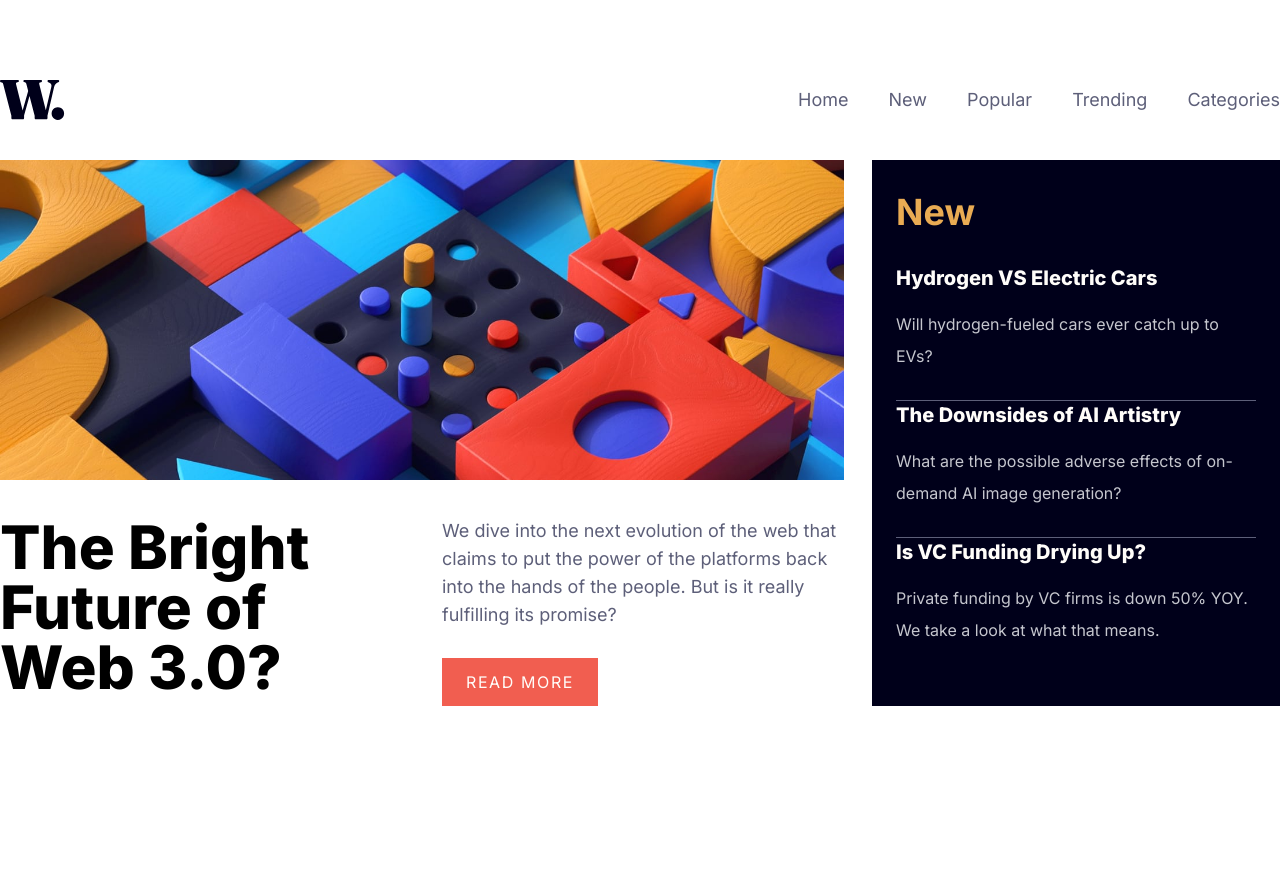
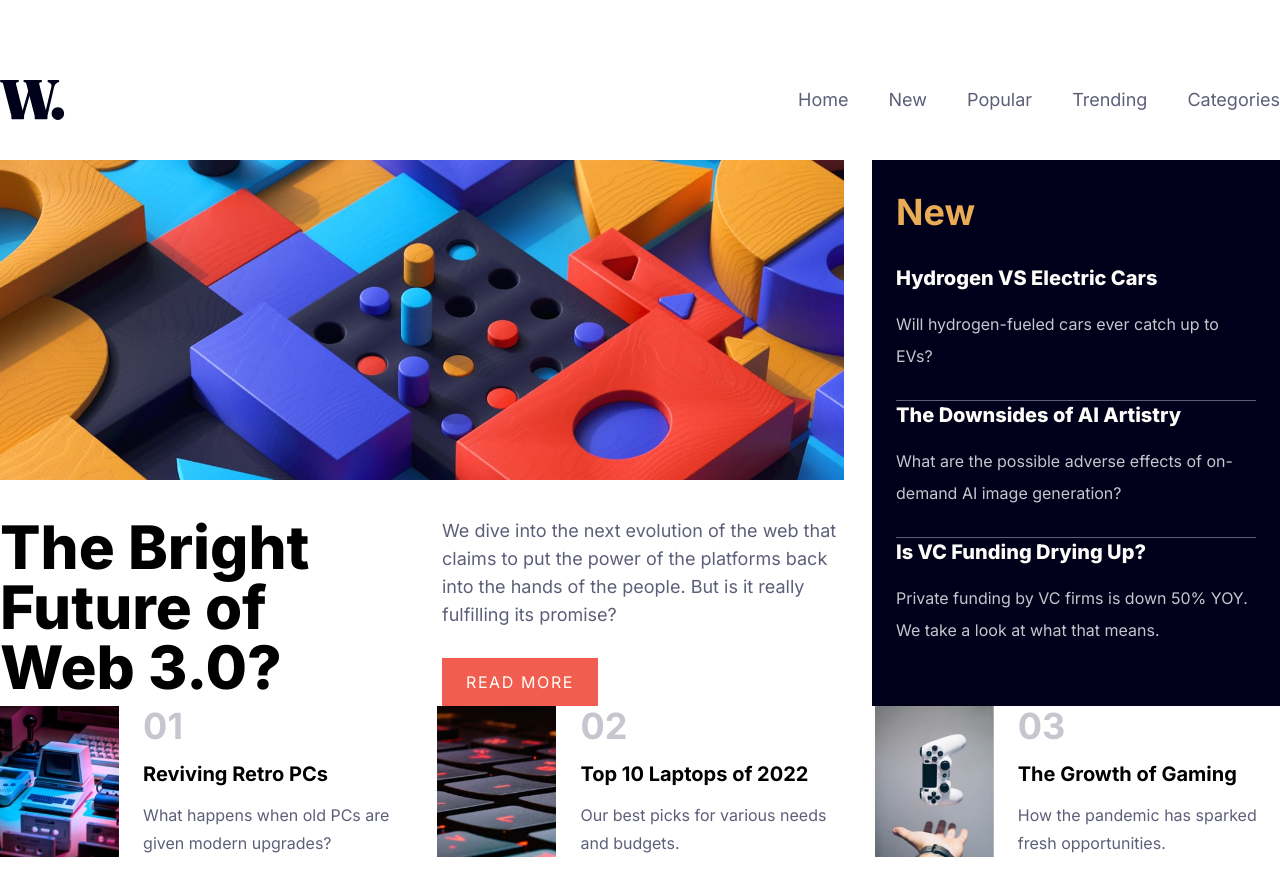
Before and after one commit to gracebir/news-homepage-fm, a React (Vite) app: page / in a window 1280 px wide. Before the commit the page ends 800 px from the top, so only its background shows below. Built offline with nearby package versions, Linux system fonts and the light colour scheme.

Commit message:
section spots

```diff
--- a/src/sections/Spots.jsx
+++ b/src/sections/Spots.jsx
@@ -1,9 +1,19 @@
 import React from 'react'
+import { spots } from '../utils/data'
 
 const Spots = () => {
   return (
-    <section>
-
+    <section className='grid grid-cols-1 gap-8 lg:grid-cols-3'>
+      {spots.map((spot) => (
+        <div key={spot.id} className='grid gap-6 grid-cols-3'>
+          <img className='col-span-1' src={spot.imgUrl} alt={spot.title} />
+          <div className='col-span-2 flex flex-col justify-between'>
+            <h1 className="text-3xl lg:text-4xl font-bold text-grayish">{spot.id}</h1>
+            <a className='text-lg lg:text-xl hover:text-red font-bold' href="#">{spot.title}</a>
+            <p className='text-base leading-7 text-dark-grayish'>{spot.desc}</p>
+          </div>
+        </div>
+      ))}
     </section>
   )
 }
```
